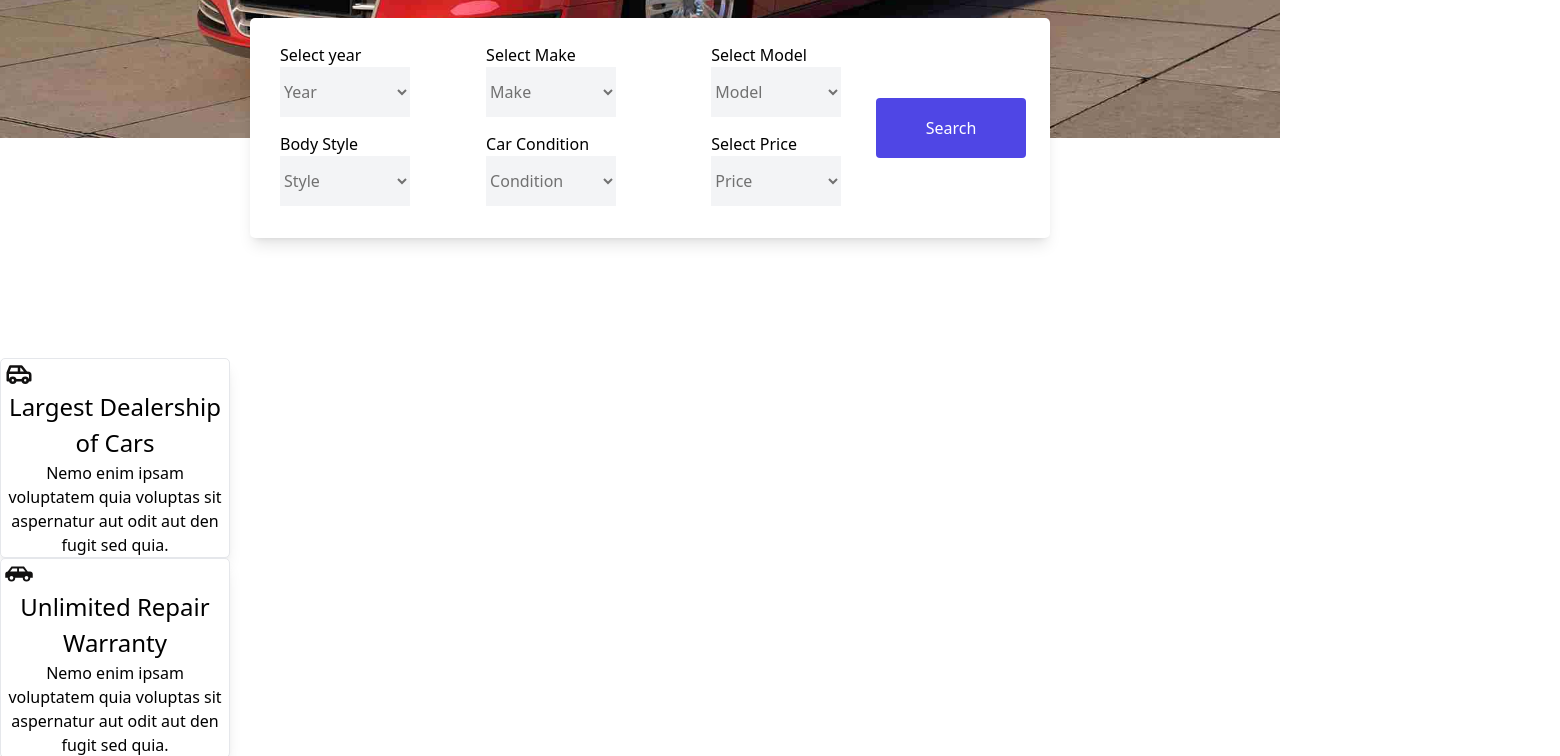
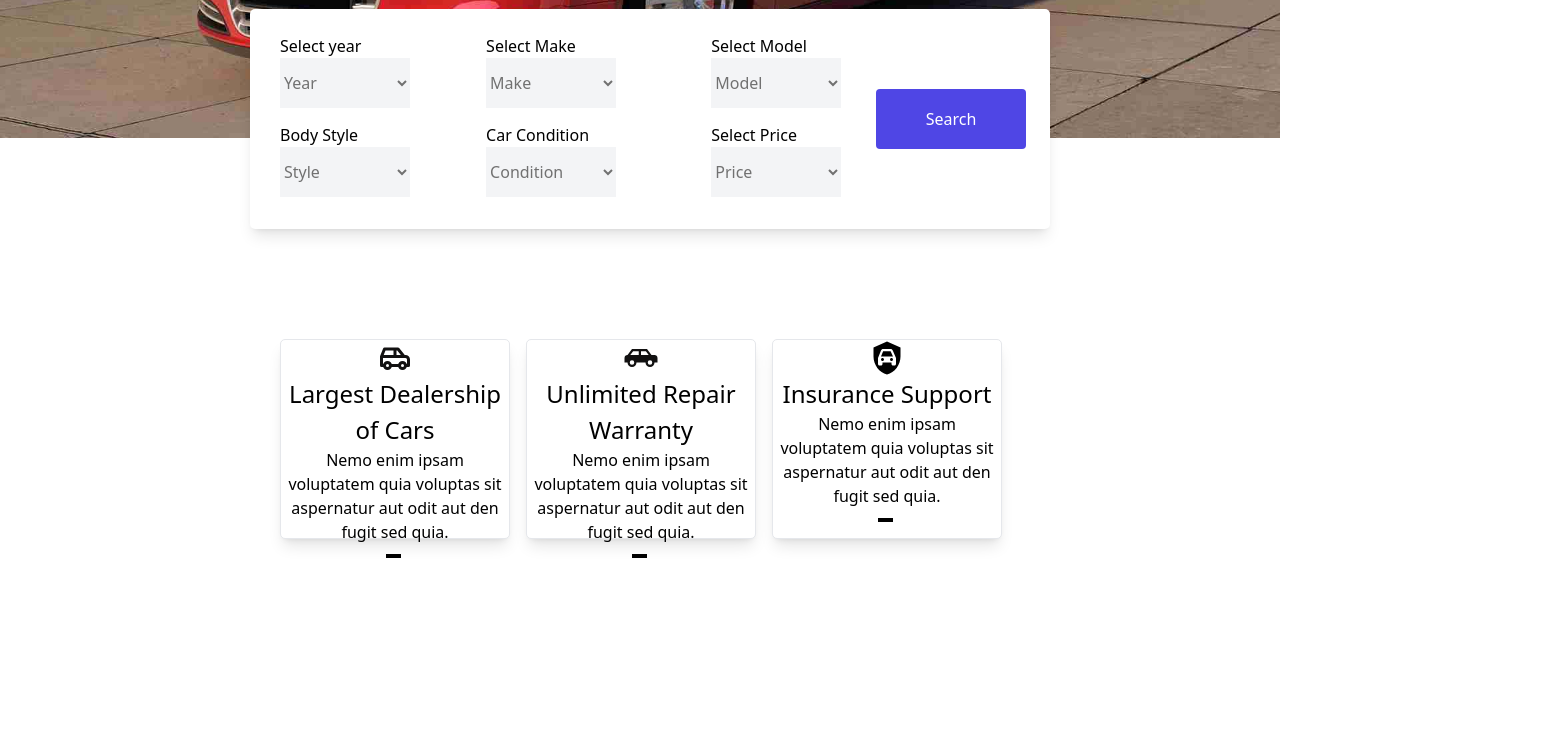
Before and after one commit to ThanhVy-2002/Carvilla-Website, a React (Create React App) app: page / in a window 1280 px wide. Shown: the part 520-1276 px from the top of the page, 1560 px wide, since content can reach past the window. Built offline with nearby package versions, Linux system fonts and the light colour scheme.

Commit message:
Add Carvilla

```diff
--- a/src/Components/Header/Header.tsx
+++ b/src/Components/Header/Header.tsx
@@ -19,25 +19,23 @@ export const Header: FC = () => {
 
     return (
         <>
-            <div className="flex flex-row space-x-[100px] bg-[black] ">
+            <div className="flex flex-row space-x-[100px] bg-[black]">
                 <div className="font-['Cambo'] text-[30px] translate-x-[35px] text-white">CARVILLA</div>
                 <div className="flex space-x-[20px] justify-center">
                     <ButtonProps label='HOME' onClick={handleClickHome} />
-                    <ButtonProps label='SERVICE' onClick={handleClickService}/>
+                    <ButtonProps label='SERVICE' onClick={handleClickService} />
                     <ButtonProps label='FEATURED CARS' />
                     <ButtonProps label='NEW CARS' />
                     <ButtonProps label='BRANDS' />
                     <ButtonProps label='CONTACT' />
                 </div>
             </div>
-            <div className="relative">
-                <img src={welcomeBanner} className="opacity-1" />
-                <div ref={refHome} className="absolute top-1/2 left-1/2 transform -translate-x-1/2 -translate-y-1/2" >
-                    <Home />
-                </div>
-                <div ref={refService}>
-                    <Service/>
-                </div>
+            <img src={welcomeBanner} className="opacity-1" />
+            <div ref={refHome}>
+                <Home/>
+            </div>
+            <div ref={refService}>
+                <Service />
             </div>
         </>
 
--- a/src/Components/Icon/CarSide.tsx
+++ b/src/Components/Icon/CarSide.tsx
@@ -7,7 +7,7 @@ export const CarSide = (props: BaseInconProps) => (
         viewBox="0 0 24 24"
         xmlns="http://www.w3.org/2000/svg">
         <path
-            fill={props.fillColor || "#121111"}
+            fill={props.fillColor|| "#121111"}
             d="m16 6l3 4h2c1.11 0 2 .89 2 2v3h-2a3 3 0 0 1-3 3a3 3 0 0 1-3-3H9a3 3 0 0 1-3 3a3 3 0 0 1-3-3H1v-3c0-1.11.89-2 2-2l3-4h10m-5.5 1.5H6.75L4.86 10h5.64V7.5m1.5 0V10h5.14l-1.89-2.5H12m-6 6A1.5 1.5 0 0 0 4.5 15A1.5 1.5 0 0 0 6 16.5A1.5 1.5 0 0 0 7.5 15A1.5 1.5 0 0 0 6 13.5m12 0a1.5 1.5 0 0 0-1.5 1.5a1.5 1.5 0 0 0 1.5 1.5a1.5 1.5 0 0 0 1.5-1.5a1.5 1.5 0 0 0-1.5-1.5Z">
         </path>
     </svg>
--- a/src/Components/Service/Service.tsx
+++ b/src/Components/Service/Service.tsx
@@ -9,9 +9,7 @@ import {
     optionsCondition,
     optionsModel
 } from "../Select/data";
-
 import { ButtonProps } from "../Button/ButtonProps";
-import './data'
 import { data } from "./data";
 
 export const Service: React.FC = () => {
@@ -23,9 +21,8 @@ export const Service: React.FC = () => {
     const [selectedModel, setSelectedModel] = useState(optionsModel[0].value)
     const [selectedPrice, setSelectedPrice] = useState(optionsPrice[0].value)
 
-    return (
-        <>
-            <div className="w-[800px] h-[220px] shrink-0 rounded-[5px] bg-white shadow-lg flex flex-row space-x-[20px] -translate-y-[120px] translate-x-[250px]">
+    return <>
+        <div className="w-[800px] h-[220px] shrink-0 rounded-[5px] bg-white shadow-lg flex flex-row space-x-[20px] -translate-y-[360px] translate-x-[250px]">
             <div className="flex flex-col translate-x-[30px] translate-y-[25px]">
                 <SelectProps label="Select year"
                     value={selectedYear}
@@ -73,13 +70,20 @@ export const Service: React.FC = () => {
             </div>
             <ButtonProps label='Search' className="-translate-x-6 translate-y-[80px] rounded w-[150px] h-[60px] shrink-0 bg-[#4f46e5] hover:bg-[#0000ff] hover:text-white" />
         </div>
-            {data.map((item, index) => (
-                <div key={index} className="border w-[230px] h-[200px] shrink-0 rounded-[5px] bg-white shadow-lg flex flex-col">
-                    {item.icon}
+        <div className="flex flex-nowrap space-x-4 translate-x-[280px] -translate-y-[250px]">
+            {data.map((item: any) => (
+                <div className="border w-[230px] h-[200px] shrink-0 rounded-[5px] bg-white shadow-lg hover:bg-[#4f46e5] hover:text-white">
+                    <span className="flex items-center justify-center">{item.icon}</span>
                     <h1 className="font-medium text-[24px] text-center">{item.title}</h1>
                     <p className="font-normal text-[16px] text-center">{item.content}</p>
+                    <div className="flex items-center
+                    justify-center
+                    translate-y-[10px] translate-x-[105px] w-[15px] h-1 bg-black">
                     </div>
+                </div>
+
             ))}
+        </div>
     </>
-    )
+
 }
--- a/src/Components/Service/data.tsx
+++ b/src/Components/Service/data.tsx
@@ -7,8 +7,7 @@ export const data = [
         icon: <CarTabler />,
         title: 'Largest Dealership of Cars',
         content: 'Nemo enim ipsam voluptatem quia voluptas sit aspernatur aut odit aut den fugit sed quia.'
-    },
-    {
+    }, {
         icon: <CarSide />,
         title: 'Unlimited Repair Warranty',
         content: 'Nemo enim ipsam voluptatem quia voluptas sit aspernatur aut odit aut den fugit sed quia.'
@@ -18,4 +17,5 @@ export const data = [
         title: 'Insurance Support',
         content: 'Nemo enim ipsam voluptatem quia voluptas sit aspernatur aut odit aut den fugit sed quia.'
     }
-];
+
+]
```
Lines whose indentation alone changed are shown as unchanged.
